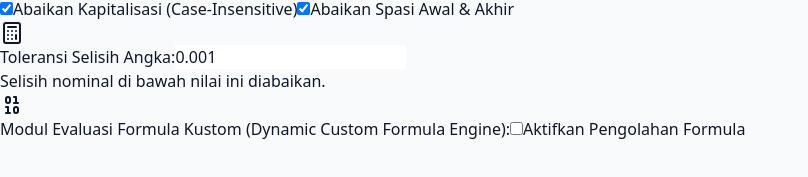
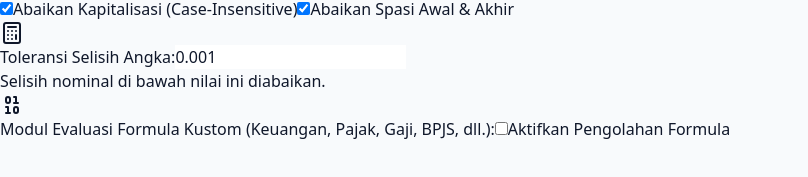
Before and after one commit to TaufiqMail01/Sistem-Komparasi, a React (Vite) app: page / in a window 1280 px wide. Shown: the part 615-792 px from the top of the page, without its empty margins (0-808 px from the left). Built offline with nearby package versions, Linux system fonts and the light colour scheme; the HTML template or start-up script is replaced by a standard one.

Commit message:
update: penambahan rumus perhitungan

```diff
--- a/src/App.jsx
+++ b/src/App.jsx
@@ -111,17 +111,17 @@ export default function App() {
     }
   };
 
-  // Format universal untuk Rupiah, Tanggal, dan Teks
+  // Format universal untuk Rupiah, Pajak/Keuangan, BPJS, Tanggal, dan Teks
   const formatCellValue = (headerName, val) => {
     if (val === null || val === undefined || val === "") return "-";
 
     const lowerHeader = headerName.toLowerCase();
 
-    // Deteksi komprehensif untuk data keuangan / nominal / gaji
+    // Deteksi komprehensif untuk data keuangan / nominal / gaji / pajak / bpjs
     const currencyKeywords = [
       'gaji', 'tunjangan', 'potongan', 'bonus', 'insentif', 'lembur', 'thr',
       'bruto', 'thp', 'total', 'bayar', 'umk', 'penalty', 'bpjs', 'kompensasi',
-      'pajak', 'pph', 'nominal', 'jumlah', 'harga', 'biaya', 'rp', 'saltab'
+      'pajak', 'pph', 'nominal', 'jumlah', 'harga', 'biaya', 'rp', 'saltab', 'hasil_formula'
     ];
     const isCurrency = currencyKeywords.some(keyword => lowerHeader.includes(keyword));
 
@@ -317,7 +317,6 @@ export default function App() {
   const exportToExcel = () => {
     if (!comparisonResult) return;
 
-    // Ekspor hanya data yang sedang difilter di layar sesuai tab aktif
     const exportData = filteredResults.map(item => {
       const row = {
         'Status': item.status,
@@ -490,7 +489,7 @@ export default function App() {
             <div className="flex items-center justify-between">
               <label className="text-xs font-bold text-indigo-900 flex items-center gap-1.5">
                 <Binary className="w-4 h-4 text-indigo-600" />
-                Modul Evaluasi Formula Kustom (Dynamic Custom Formula Engine):
+                Modul Evaluasi Formula Kustom (Keuangan, Pajak, Gaji, BPJS, dll.):
               </label>
               <label className="flex items-center gap-2 text-xs text-indigo-800 font-medium cursor-pointer">
                 <input type="checkbox" checked={enableFormula} onChange={(e) => setEnableFormula(e.target.checked)} className="w-4 h-4 text-indigo-600 rounded border-indigo-300" />
@@ -500,7 +499,7 @@ export default function App() {
 
             {enableFormula && (
               <div className="space-y-2.5 animate-fade-in">
-                <input type="text" placeholder="Contoh: [Gaji] + [Tunjangan] - [Potongan]" value={formulaExpr} onChange={(e) => setFormulaExpr(e.target.value)} className="w-full bg-white text-xs font-mono text-slate-800 rounded-xl border border-indigo-200 px-3.5 py-2.5 shadow-sm" />
+                <input type="text" placeholder="Contoh: [Gaji_Pokok] + [Tunjangan] - [BPJS_Kesehatan] - [Pph21]" value={formulaExpr} onChange={(e) => setFormulaExpr(e.target.value)} className="w-full bg-white text-xs font-mono text-slate-800 rounded-xl border border-indigo-200 px-3.5 py-2.5 shadow-sm" />
                 <div>
                   <span className="text-[11px] font-semibold text-slate-600 block mb-1">Klik nama kolom untuk menyisipkan ke rumus:</span>
                   <div className="flex flex-wrap gap-1.5 max-h-24 overflow-y-auto">
```
